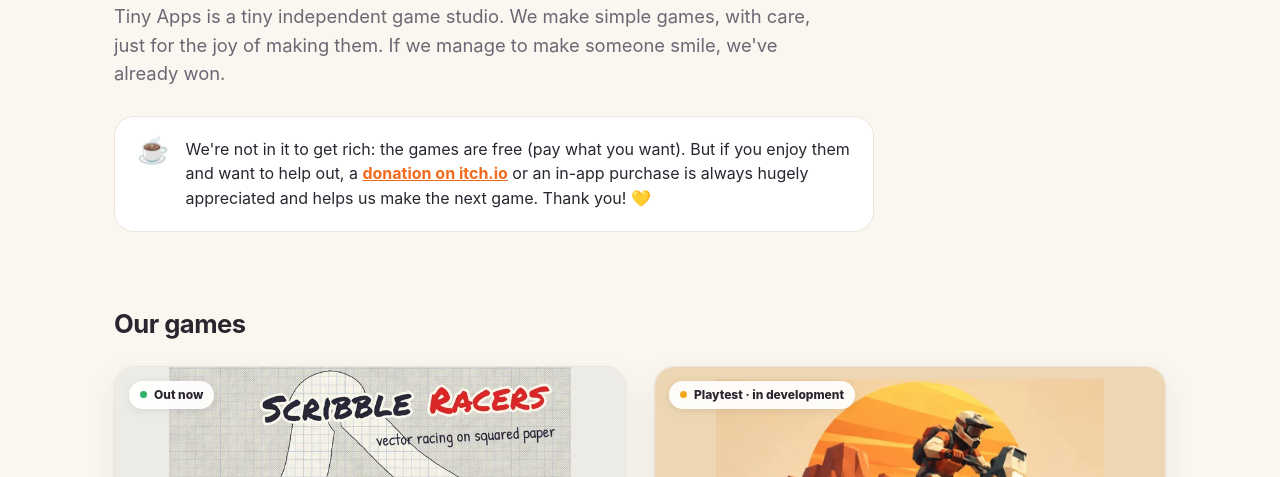
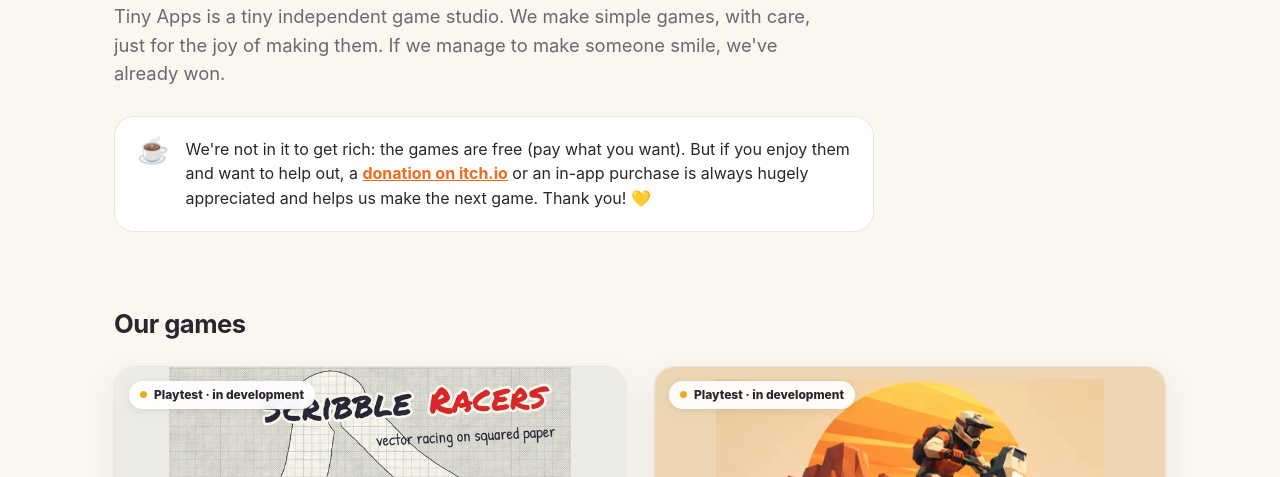
Before and after one commit to andrea-migliaccio/tinyapps, a plain HTML site: page index.html in a window 1280 px wide. Shown: the part 323-800 px from the top of the page. Drawn offline with Linux system fonts and the light colour scheme.

Commit message:
Mark Scribble Racers as in playtest

```diff
--- a/index.html
+++ b/index.html
@@ -45,7 +45,7 @@
     <div class="featured">
       <article class="game sr">
         <a class="media" href="https://tinyapps.itch.io/scribble-racers" target="_blank" rel="noopener" aria-label="Scribble Racers su itch.io">
-          <span class="status" data-i18n="released"></span>
+          <span class="status dev" data-i18n="playtest"></span>
           <img class="cover" src="img/scribble-racers-cover.webp" alt="Scribble Racers" width="630" height="500">
           <img class="shot" src="img/scribble-racers-shot.webp" alt="" loading="lazy" width="1280" height="720">
         </a>
```
